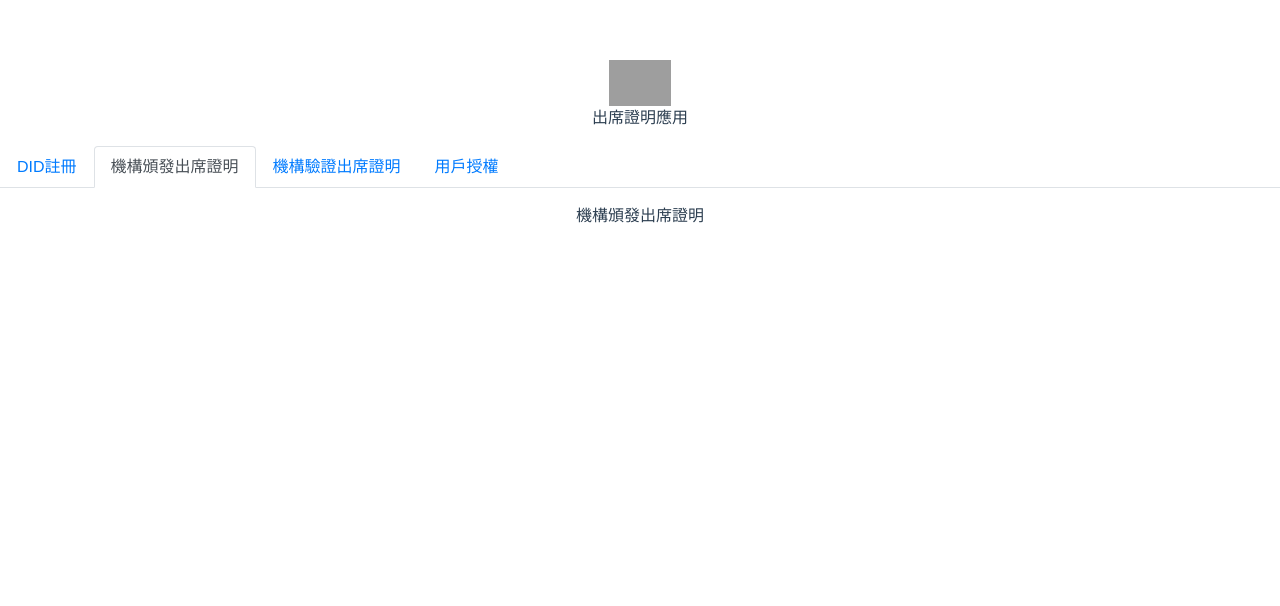
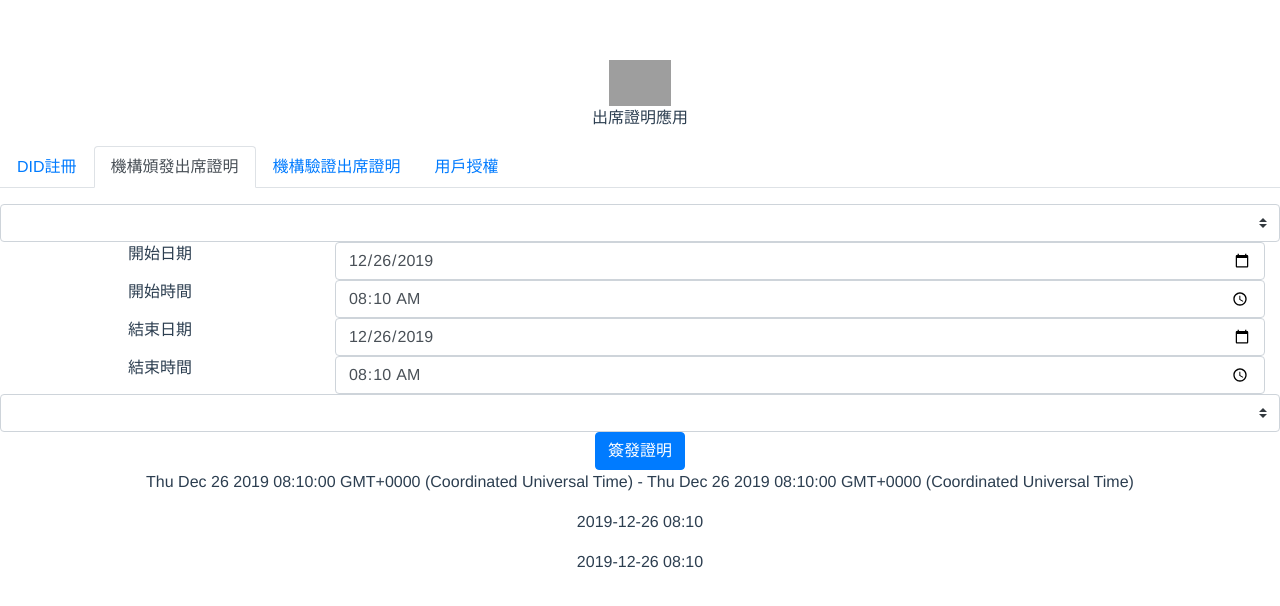
Before and after one commit to snakewa/attendance, a Vue app: page / in a window 1280 px wide. Both pictures are taken after a click on the tab "機構頒發出席證明". Shown: the top 606 px of the page. Built offline with nearby package versions, Linux system fonts and the light colour scheme; no server answers; grey boxes are pictures that could not be loaded.

Commit message:
add tab2

```diff
--- a/package.json
+++ b/package.json
@@ -41,6 +41,8 @@
     ],
     "rules": {
       "vue/no-unused-vars": "off",
+      "vue/no-unused-components":"off",
+      "no-unused-vars":"off",
       "no-console": "off",
       "no-empty": "off"
     },
--- a/src/components/layout.vue
+++ b/src/components/layout.vue
@@ -7,8 +7,7 @@
         <tab1/>
       </b-tab>
       <b-tab title="機構頒發出席證明">
-        <p>機構頒發出席證明
-        </p>
+        <tab2/>
       </b-tab>
       <b-tab title="機構驗證出席證明">
         <p>機構驗證出席證明</p>
@@ -22,13 +21,15 @@
 </template>
 <script>
 import tab1 from "./tab1";
+import tab2 from "./tab2";
 export default {
   name: 'layout',
   props: {
     msg: String
   },
   components: {
-    tab1
+    tab1,
+    tab2
   }
 }
 </script>
--- a/src/components/tab1.vue
+++ b/src/components/tab1.vue
@@ -79,7 +79,7 @@ export default {
         .post(config.fisco_bcos.url, {
           functionArg: {
             weId: user.weId,
-            name: user.name
+            name: user.name+"_"+user.weId.substr(30)
           },
           transactionArg: {
             invokerWeId: "ecdsa_key"
--- /dev/null
+++ b/src/components/tab2.vue
@@ -0,0 +1,130 @@
+<template>
+  <div>
+    <b-form-select v-model="selectedOrg" :options="orgOptions"></b-form-select>
+    <b-container fluid>
+      <b-row>
+        <b-col sm="3">
+          <label>開始日期</label>
+        </b-col>
+        <b-col sm="9">
+          <b-form-input type="date" v-model="startDateStr"></b-form-input>
+        </b-col>
+      </b-row>
+      <b-row>
+        <b-col sm="3">
+          <label>開始時間</label>
+        </b-col>
+        <b-col sm="9">
+          <b-form-input type="time" v-model="startTimeStr"></b-form-input>
+        </b-col>
+      </b-row>
+      <b-row>
+        <b-col sm="3">
+          <label>結束日期</label>
+        </b-col>
+        <b-col sm="9">
+          <b-form-input type="date" v-model="endDateStr"></b-form-input>
+        </b-col>
+      </b-row>
+      <b-row>
+        <b-col sm="3">
+          <label>結束時間</label>
+        </b-col>
+        <b-col sm="9">
+          <b-form-input type="time" v-model="endTimeStr"></b-form-input>
+        </b-col>
+      </b-row>
+    </b-container>
+    <b-form-select v-model="selectedUser" :options="userOptions"></b-form-select>
+    <b-button variant="primary" @click="createCredential">簽發證明</b-button>
+
+    <p>{{attendStartDate}} - {{attendEndDate}}</p>
+    <p>{{startDateStr}} {{startTimeStr}}</p>
+    <p>{{endDateStr}} {{endTimeStr}}</p>
+  </div>
+</template>
+<script>
+import config from "./../config.js";
+export default {
+  data() {
+    return {
+      selectedOrg: null,
+      selectedUser: null,
+      organizations: null,
+      pureUsers: null,
+      startDateStr:
+        new Date().getFullYear() +
+        "-" +
+        ("0" + (new Date().getMonth() + 1)).slice(-2) +
+        "-" +
+        ("0" + new Date().getDate()).slice(-2),
+      startTimeStr: new Date().toTimeString().substr(0, 5),
+      endDateStr:
+        new Date().getFullYear() +
+        "-" +
+        ("0" + (new Date().getMonth() + 1)).slice(-2) +
+        "-" +
+        ("0" + new Date().getDate()).slice(-2),
+      endTimeStr: new Date().toTimeString().substr(0, 5)
+    };
+  },
+  computed: {
+    attendStartDate() {
+      return new Date(this.startDateStr + " " + this.startTimeStr);
+    },
+    attendEndDate() {
+      return new Date(this.endDateStr + " " + this.endTimeStr);
+    },
+    orgOptions() {
+      let arr = [];
+      for (let key in this.organizations) {
+        let org = this.organizations[key];
+        arr.push({ value: org, text: org.name });
+      }
+      return arr;
+    },
+    userOptions() {
+      let arr = [];
+      for (let key in this.pureUsers) {
+        let org = this.pureUsers[key];
+        arr.push({ value: org, text: org.name });
+      }
+      return arr;
+    }
+  },
+  methods: {
+    createCredential() {
+      var _this = this;
+      this.$axios
+        .post(config.fisco_bcos.url, {
+          functionArg: {
+            issuer: this.selectedOrg.weId,
+            cptId: this.$cptId,
+            expirationDate: "2500-04-18T21:12:33Z",
+            claim: {
+              weid: "did:weid:0x5774e89d8e7fc8ffc1b7fff4b1019a22ac7140fb",
+              receiver: "did:weid:0x7ed16eca3b0737227bc986dd0f2851f644cf4754",
+              content: "b1016358-cf72-42be-9f4b-a18fca610fca"
+            }
+          },
+          transactionArg: {
+            invokerWeId: "did:weid:0x5774e89d8e7fc8ffc1b7fff4b1019a22ac7140fb"
+          },
+          v: "1.0.0",
+          functionName: "createCredential"
+        })
+        .then(function(response) {
+
+        });
+    }
+  },
+  created() {
+    this.organizations = this.$store.getAllOrganization();
+    this.pureUsers = this.$store.getAllPureUser();
+    try {
+      this.selectedOrg = this.organizations[0];
+      this.selectedUser = this.pureUsers[0];
+    } catch (e) {}
+  }
+};
+</script>
--- a/src/config.js
+++ b/src/config.js
@@ -2,7 +2,7 @@
 var config=
 {
     "fisco_bcos":{
-        "host":"192.168.2.72",
+        "host":"192.168.0.115",
         "port":"6001",
         "base":"/weid/api/invoke"
     }
--- a/src/main.js
+++ b/src/main.js
@@ -6,13 +6,65 @@ import './plugins/bootstrap-vue'
 import App from './App.vue'
 import store from './storage.js'
 import axios from 'axios'
-
+import config from "./config.js";
 //global variable
 Vue.prototype.$axios = axios
 Vue.config.productionTip = false
-Vue.prototype.$store=store;
+Vue.prototype.$store = store;
 
-var vm=new Vue({
+let admin = store.getAdmin();
+let cptId= store.get("cptId");
+console.log("admin",admin);
+if (admin == null)
+  axios.post(config.fisco_bcos.url, {
+    functionArg: {},
+    transactionArg: {},
+    v: "1.0.0",
+    functionName: "createWeId"
+  }).then(function (response) {
+    let weId = response.data.respBody;
+    admin = {
+      weId: weId,
+      name: "admin",
+      userType: "admin"
+    };
+    store.putUser(admin.weId, admin);
+    axios.post(config.fisco_bcos.url, {
+      "functionArg": {
+        "weId": weId,
+        "cptJsonSchema": {
+          "weid": "Delegator WeID",
+          "receiver": "Receiver WeID",
+          "starttime": {
+            "format": "date-time",
+            "type": "string",
+            "description": "Event starting time",
+            "required": true
+          },
+          "endtime": {
+            "format": "date-time",
+            "type": "string",
+            "description": "Event ending time"
+          },
+          "content": "Event content"
+        }
+      },
+      "transactionArg": {
+        "invokerWeId": weId
+      },
+      "v": "1.0.0",
+      "functionName": "registerCpt"
+    }).then(function (response) {
+      cptId=response.data.respBody.cptId;
+      store.set("cptId",cptId);
+      location.reload();
+    });
+  });
+
+Vue.prototype.$admin = admin;
+Vue.prototype.$cptId = cptId;
+
+var vm = new Vue({
   render: h => h(App),
 }).$mount('#app')
-window.vm=vm;
+window.vm = vm;
--- a/src/storage.js
+++ b/src/storage.js
@@ -9,26 +9,56 @@ var store={
         try{value=JSON.parse(value)}catch(e){}
         return value;
     },
-    putUser(name,value){
+    putUser(weId,value){
         let users=this.get("users");
         if(users==undefined){
             users={}
         }
-        users[name]=value;
+        users[weId]=value;
         this.set("users",users);
     },
-    getUser(name){
+    getUser(weId){
         let users=this.get("users");
         if(users==undefined){
             users={}
         }
-        return users[name];
+        return users[weId];
     },
     getAllUsers(){
         let users=this.get("users");
         let arr=[];
-        for(let name in users)
-            arr.push({name,...users[name]});
+        for(let weId in users){
+            users[weId].name=users[weId].name.replace("_"+weId.substr(30),"");
+            arr.push(users[weId]);
+        }
+        return arr;
+    },
+    getAdmin(){
+        let users=this.get("users");
+        for(let weId in users)
+            if(users[weId].name=="admin")return users[weId];
+        return null;
+    },
+    getAllOrganization(){
+        let users=this.get("users");
+        let arr=[];
+        for(let weId in users){
+            if(users[weId].userType=="organization"){
+                users[weId].name=users[weId].name.replace("_"+weId.substr(30),"");
+                arr.push(users[weId]);
+            }
+        }
+        return arr;
+    },
+    getAllPureUser(){
+        let users=this.get("users");
+        let arr=[];
+        for(let weId in users){
+            if(users[weId].userType=="user"){
+                users[weId].name=users[weId].name.replace("_"+weId.substr(30),"");
+                arr.push(users[weId]);
+            }
+        }
         return arr;
     }
 }
```
